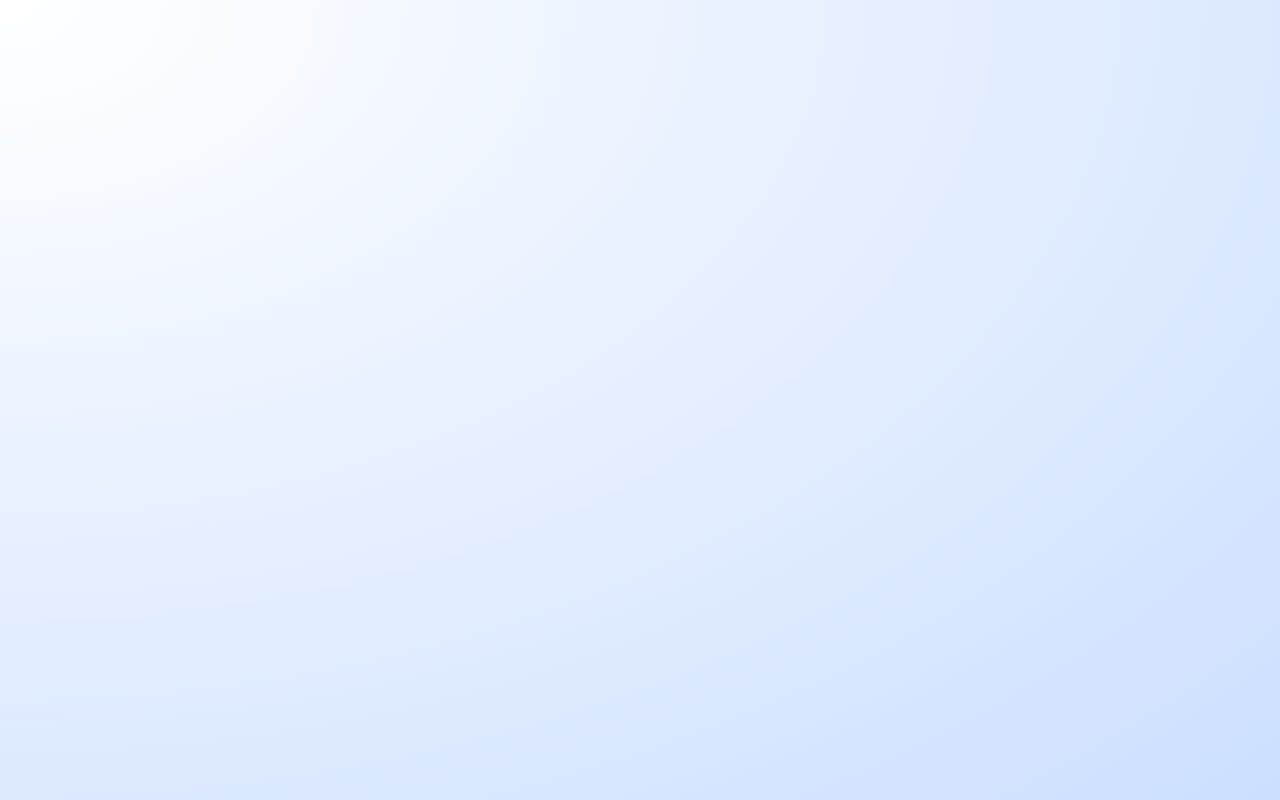
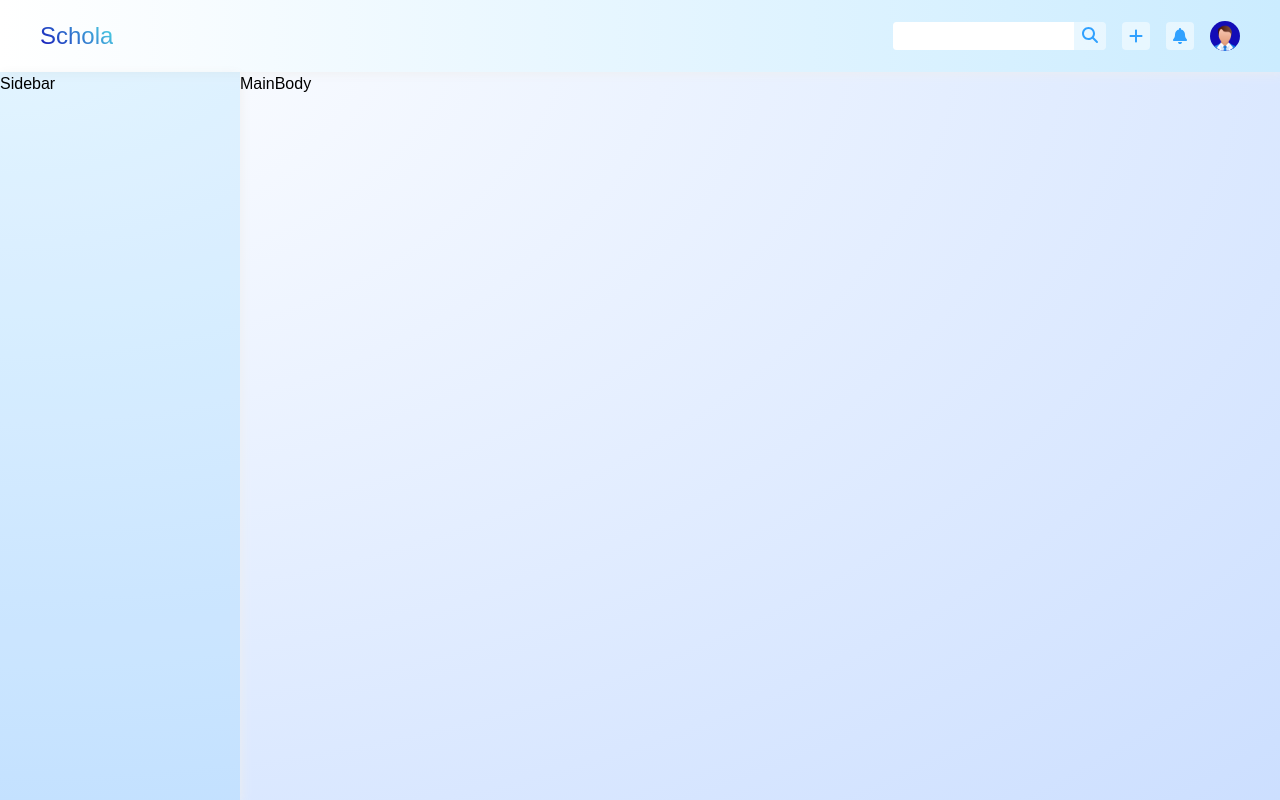
Before and after one commit to Nahid-theTechNerd/Schola, a React (Create React App) app: page /home in a window 1280 px wide. Built offline with nearby package versions, Linux system fonts and the light colour scheme.

Commit message:
header section complete

```diff
--- a/package.json
+++ b/package.json
@@ -3,6 +3,9 @@
   "version": "0.1.0",
   "private": true,
   "dependencies": {
+    "@fortawesome/fontawesome-svg-core": "^6.1.2",
+    "@fortawesome/free-solid-svg-icons": "^6.1.2",
+    "@fortawesome/react-fontawesome": "^0.2.0",
     "@testing-library/jest-dom": "^5.16.5",
     "@testing-library/react": "^13.3.0",
     "@testing-library/user-event": "^13.5.0",
--- a/public/index.html
+++ b/public/index.html
@@ -24,7 +24,7 @@
       work correctly both with client-side routing and a non-root public URL.
       Learn how to configure a non-root public URL by running `npm run build`.
     -->
-    <title>React App</title>
+    <title>Schola</title>
   </head>
   <body>
     <noscript>You need to enable JavaScript to run this app.</noscript>
--- a/src/App.css
+++ b/src/App.css
@@ -30,3 +30,7 @@ img {
   background-image: linear-gradient(to right, #130cb7 50%, #52e5e7 100%);
   background-position: 100% 0;
 }
+
+a {
+  @apply text-url;
+}
--- a/src/Pages/Home/Header.js
+++ b/src/Pages/Home/Header.js
@@ -1,7 +1,43 @@
-import React from 'react'
+import React from "react";
+import Title from "./../../Components/Title";
+import classes from "./Home.module.css";
+import { FontAwesomeIcon } from "@fortawesome/react-fontawesome";
+import {
+  faBell,
+  faMagnifyingGlass,
+  faPlus,
+} from "@fortawesome/free-solid-svg-icons";
+import avatar from "../../Assets/Images/avatar.png";
 
 export default function Header() {
   return (
-    <div>Header</div>
-  )
+    <div
+      className={`px-10 py-5 flex justify-between items-center ${classes.header}`}
+    >
+      <Title></Title>
+      <div className="account flex gap-4 items-center">
+        <div className="search bg-white rounded bg-opacity-50">
+          <input
+            type="text"
+            className="h-7 rounded-l outline-none indent-3 text-sm"
+          />
+          <button>
+            <FontAwesomeIcon
+              icon={faMagnifyingGlass}
+              className="px-2 rounded-r text-url"
+            />
+          </button>
+        </div>
+        <button className="add_class h-7 w-7 rounded flex justify-center items-center bg-white text-url bg-opacity-50">
+          <FontAwesomeIcon icon={faPlus} />
+        </button>
+        <button className="notification h-7 w-7 rounded flex justify-center items-center bg-white text-url bg-opacity-50">
+          <FontAwesomeIcon icon={faBell} />
+        </button>
+        <div className="profile h-[30px] w-[30px] rounded-full overflow-hidden bg-primary">
+          <img src={avatar} alt="" />
+        </div>
+      </div>
+    </div>
+  );
 }
--- a/src/Pages/Home/Home.js
+++ b/src/Pages/Home/Home.js
@@ -1,7 +1,19 @@
 import React from "react";
+import SideBar from "./SideBar";
+import MainBody from "./MainBody";
+import classes from "./Home.module.css";
+import Header from "./Header";
 
 export default function Home() {
-  return <div>
-
-  </div>;
+  return (
+    <div className={`${classes.home} h-screen flex flex-col`}>
+      <div className="header">
+        <Header></Header>
+      </div>
+      <div className="body flex-1 flex">
+        <SideBar></SideBar>
+        <MainBody></MainBody>
+      </div>
+    </div>
+  );
 }
--- /dev/null
+++ b/src/Pages/Home/Home.module.css
@@ -0,0 +1,9 @@
+.header {
+  background: linear-gradient(to right, rgb(255, 255, 255), rgb(203, 236, 255));
+  box-shadow: 4px 0 12px #eee;
+}
+
+.sidebar {
+  background-color: rgba(0, 162, 255, 0.1);
+  box-shadow: 0 4px 12px #eee;
+}
--- a/src/Pages/Home/MainBody.js
+++ b/src/Pages/Home/MainBody.js
@@ -2,6 +2,6 @@ import React from 'react'
 
 export default function MainBody() {
   return (
-    <div>MainBody</div>
+    <div className="main-body flex-1">MainBody</div>
   )
 }
--- a/src/Pages/Home/SideBar.js
+++ b/src/Pages/Home/SideBar.js
@@ -1,7 +1,14 @@
-import React from 'react'
+import React from "react";
+import classes from "./Home.module.css";
 
 export default function SideBar() {
-  return (
-    <div>SideBar</div>
-  )
+  const element = [
+    { title: "Dashboard", icon: "faTableColumns"},
+    { title: "Classrooms", icon: "faBuildingColumns"},
+    { title: "Incoming Lessons", icon: "faTableColumns"},
+    { title: "Account", icon: "faTableColumns"},
+  ];
+  console.log(element);
+
+  return <div className={`w-[240px] ${classes.sidebar}`}>Sidebar</div>;
 }
--- a/src/Pages/LogIn/LogIn.js
+++ b/src/Pages/LogIn/LogIn.js
@@ -10,7 +10,7 @@ export default function LogIn() {
   const onSubmit = (data) => console.log(data);
 
   return (
-    <div className="mx-10 mt-5">
+    <div className={`mx-10 mt-5 ${classes.single_page}`}>
       <Title></Title>
       <section className="login flex justify-around items-center">
         <div className="image-container w-[40%]">
@@ -44,10 +44,7 @@ export default function LogIn() {
           </form>
           <p className="text-sm pt-2 text-center">
             {" "}
-            Have no account?{" "}
-            <Link to="/signup" className="text-blue-700">
-              SignUp here.
-            </Link>
+            Have no account? <Link to="/signup">SignUp here.</Link>
           </p>
         </div>
       </section>
--- a/src/Pages/SignUp/SignUp.js
+++ b/src/Pages/SignUp/SignUp.js
@@ -14,7 +14,7 @@ export default function SignUp() {
   const onSubmit = (data) => console.log(data);
 
   return (
-    <div className="mx-10 mt-5">
+    <div className={`mx-10 mt-5 ${classes.single_page}`} >
       <Title></Title>
       <section className="signup flex justify-around items-center">
         <div className="image-container w-[40%]">
@@ -87,7 +87,7 @@ export default function SignUp() {
           <p className="text-sm pt-2 text-center">
             {" "}
             Already have account?{" "}
-            <Link to="/login" className="text-blue-700">
+            <Link to="/login">
               Login here.
             </Link>
           </p>
--- a/src/Pages/Welcome/Footer.js
+++ b/src/Pages/Welcome/Footer.js
@@ -5,7 +5,7 @@ export default function Footer() {
     <div className="flex items-center justify-center py-8 ">
       <p className="">Powered by </p>
       <div className="brand h-[20px]">
-        <a href="https://boomdevs.com/" target="_blank">
+        <a href="https://boomdevs.com/" target="_blank" rel="noopener noreferrer">
           <img
             src="https://boomdevs.com/wp-content/uploads/2021/10/logo-1.png"
             alt="logo"
--- a/tailwind.config.js
+++ b/tailwind.config.js
@@ -2,6 +2,11 @@
 module.exports = {
   content: ["./src/**/*.{js,jsx,ts,tsx}"],
   theme: {
+    colors: {
+      primary: "#130cb7",
+      url: "#30A1FF",
+      white: "#FFFFFF",
+    },
     extend: {},
   },
   plugins: [],
```
Also changed, not shown: src/Assets/Images/avatar.png (added), 1 other file (tests, documents, lock files or other folders).
